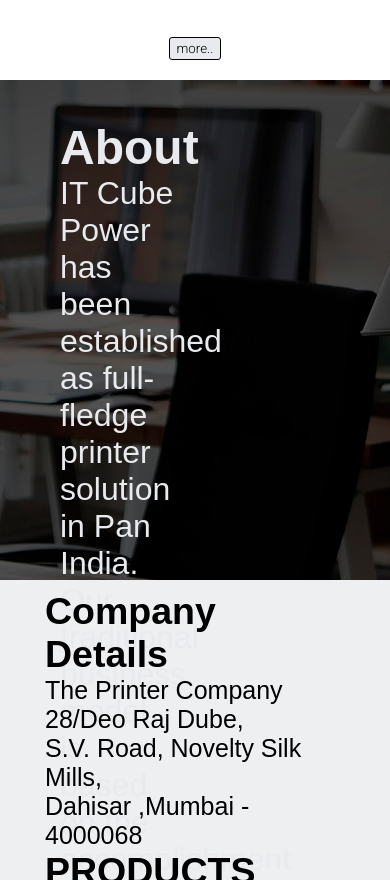
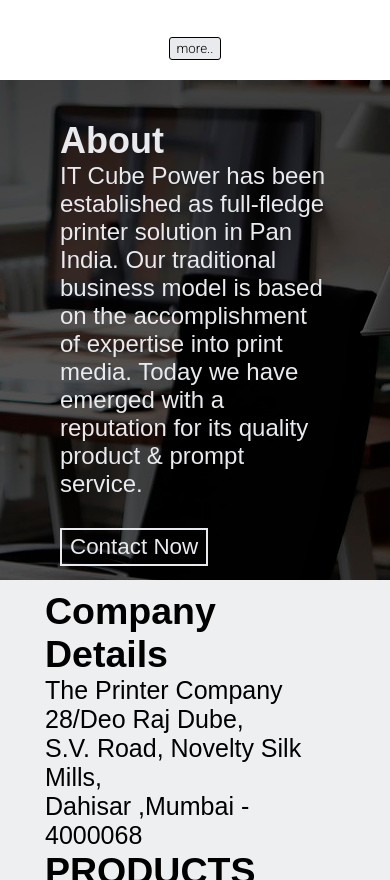
Before and after one commit to Himanshu-ramani/the-printer-company, a plain HTML site: page index.html in a window 390 px wide. Shown: the part 4469-5349 px from the top of the page. Drawn offline with nearby package versions, Linux system fonts and the light colour scheme; a web font is replaced by a local one.

Commit message:
set responsive bug

```diff
--- a/style.css
+++ b/style.css
@@ -354,4 +354,10 @@
   .footer-container {
     justify-content: left;
   }
+
+  .about_content {
+    width: 90%;
+    height: auto;
+    font-size: 24px;
+  }
 }
```
